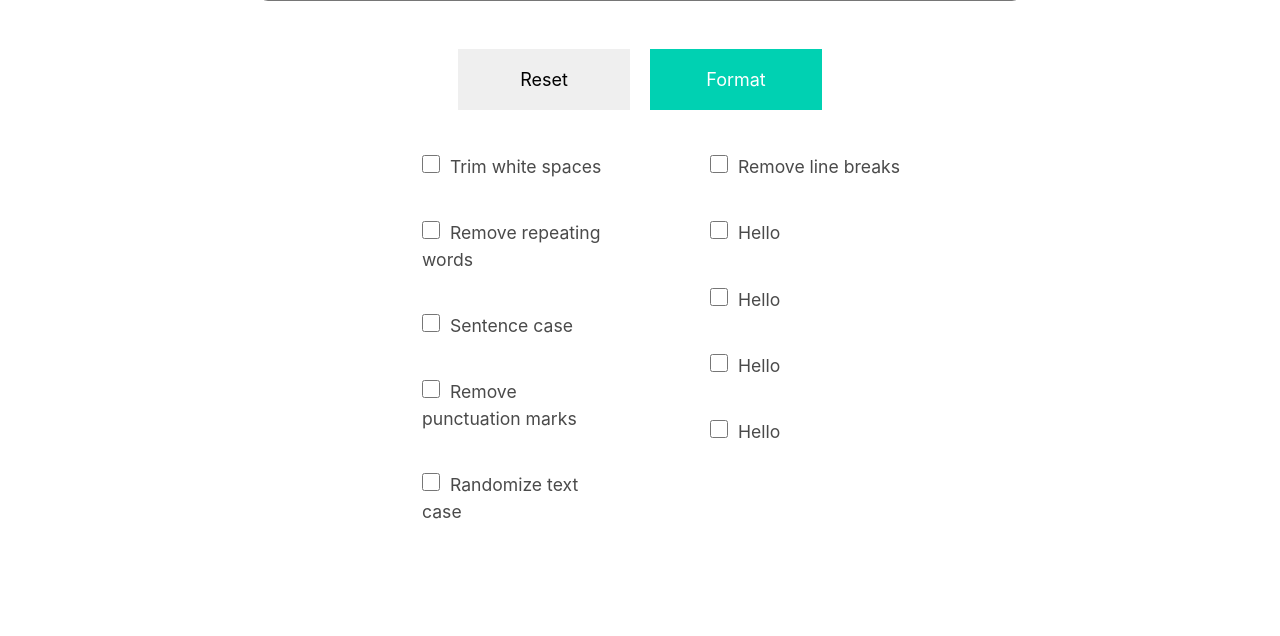
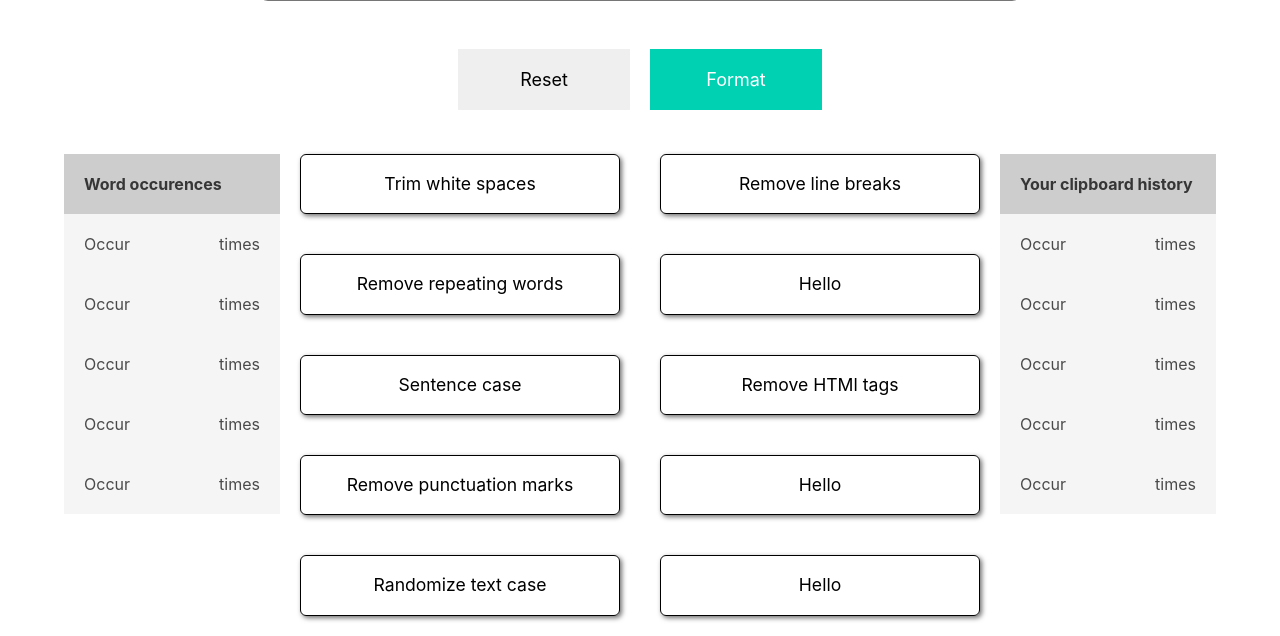
Before and after one commit to prajvalchavan99/TheSite, a Django app: page /texty/ in a window 1280 px wide. Shown: the part 948-1584 px from the top of the page. Before the commit the page ends 1467 px from the top, so only its background shows below. Run offline with Django 4.2, Linux system fonts and the light colour scheme; some libraries are stand-ins or nearby versions.

Commit message:
UI updates

```diff
--- a/texty/static/css/main.css
+++ b/texty/static/css/main.css
@@ -169,13 +169,12 @@ nav {
 .extraoptions{
     display: flex;
     margin: 0 auto;
-    width: 45%;
+    width: 90%;
     justify-content: center;
 }
 
 .extraoptions>div{
     width: 100%;
-    padding-left: 50px;
 }
 
 .extraoptionelements{
@@ -208,3 +207,90 @@ nav {
     font-size: 18px;
     width: 90%;
 }
+
+.custom-checkbox-input {
+    display: none;
+}
+
+.custom-checkbox{
+    width: 100%;
+}
+
+.custom-checkbox span{
+    width: 20rem;
+    display: block;
+    text-align: center;
+    border-radius: 6px;
+    margin: 0 auto;
+    color: black;
+}
+
+.custom-checkbox-text {
+    padding: 1rem;
+    color: black;
+    cursor: pointer;
+    user-select: none;
+    border: 1px solid;
+    -webkit-box-shadow: 2px 2px 5px 0px rgba(112,112,112,1);
+    -moz-box-shadow: 2px 2px 5px 0px rgba(112,112,112,1);
+    box-shadow: 2px 2px 5px 0px rgba(112,112,112,1);
+}
+
+.custom-checkbox-input:checked ~ .custom-checkbox-text {
+    border: 2px solid #00d1b2;
+    color: #00d1b2;
+    -webkit-box-shadow: 2px 2px 5px 0px #00d1b2;
+    -moz-box-shadow: 2px 2px 5px 0px #00d1b2;
+    box-shadow: 2px 2px 5px 0px #00d1b2;
+}
+
+.textcomparediv{
+    border: 1px solid;
+    width: 100%;
+    margin: 10px;
+    min-height: 500px;
+    border-radius: 10px;
+    padding: 10px;
+}
+
+.textcomparediv[placeholder]:empty:before {
+    content: attr(placeholder);
+    color: #555;
+}
+
+.sidetable{
+    width: 100%;
+    border-spacing: 20px;
+    margin-top: 20px;
+    border-radius: 10px;
+    border-style: hidden;
+}
+.sidetable th{
+    background-color: rgb(205, 205, 205);
+    padding: 20px;
+}
+.sidetable td{
+    padding: 20px;
+    background-color: rgb(245, 245, 245);
+}
+.sidetable td:nth-child(2){
+    text-align: right;
+}
+
+.formatbuttonscompare{
+    display: flex;
+    width: 1273px;
+    margin: 0 auto;
+    justify-content: space-around;
+}
+.formatbuttonscompare>div{
+    width: 25%;
+    text-align: center;
+}
+
+.formatbuttonscompare button{
+    padding: 20px;
+    border: none;
+    font-size: 18px;
+    width: 90%;
+}
--- a/texty/templates/index.html
+++ b/texty/templates/index.html
@@ -76,17 +76,120 @@
 <br>
 <div class="extraoptions">
   <div>
-    <div class="extraoptionelements"><label for="Hello"><input type="checkbox" name="" id="">&nbsp;&nbsp;Trim white spaces</label></div>
-    <div class="extraoptionelements"><label for="Hello"><input type="checkbox" name="" id="">&nbsp;&nbsp;Remove repeating words</label></div>
-    <div class="extraoptionelements"><label for="Hello"><input type="checkbox" name="" id="">&nbsp;&nbsp;Sentence case</label></div>
-    <div class="extraoptionelements"><label for="Hello"><input type="checkbox" name="" id="">&nbsp;&nbsp;Remove punctuation marks</label></div>
-    <div class="extraoptionelements"><label for="Hello"><input type="checkbox" name="" id="">&nbsp;&nbsp;Randomize text case</label></div>
+    <table class="sidetable">
+      <tr>
+        <th colspan="2">Word occurences</th>
+      </tr>
+      <tr>
+        <td>Occur</td>
+        <td>times</td>
+      </tr>
+      <tr>
+        <td>Occur</td>
+        <td>times</td>
+      </tr>
+      <tr>
+        <td>Occur</td>
+        <td>times</td>
+      </tr>
+      <tr>
+        <td>Occur</td>
+        <td>times</td>
+      </tr>
+      <tr>
+        <td>Occur</td>
+        <td>times</td>
+      </tr>
+    </table>
   </div>
   <div>
-    <div class="extraoptionelements"><label for="Hello"><input type="checkbox" name="" id="">&nbsp;&nbsp;Remove line breaks</label></div>
-    <div class="extraoptionelements"><label for="Hello"><input type="checkbox" name="" id="">&nbsp;&nbsp;Hello</label></div>
-    <div class="extraoptionelements"><label for="Hello"><input type="checkbox" name="" id="">&nbsp;&nbsp;Hello</label></div>
-    <div class="extraoptionelements"><label for="Hello"><input type="checkbox" name="" id="">&nbsp;&nbsp;Hello</label></div>
-    <div class="extraoptionelements"><label for="Hello"><input type="checkbox" name="" id="">&nbsp;&nbsp;Hello</label></div>
+    <div class="extraoptionelements">
+      <label class="custom-checkbox">
+        <input class="custom-checkbox-input" name="alarm" value="True" type="checkbox">
+        <span class="custom-checkbox-text">Trim white spaces</span>
+      </label>
+    </div>
+    <div class="extraoptionelements">
+      <label class="custom-checkbox">
+        <input class="custom-checkbox-input" name="alarm" value="True" type="checkbox">
+        <span class="custom-checkbox-text">Remove repeating words</span>
+      </label>
+    </div>
+    <div class="extraoptionelements">
+      <label class="custom-checkbox">
+        <input class="custom-checkbox-input" name="alarm" value="True" type="checkbox">
+        <span class="custom-checkbox-text">Sentence case</span>
+      </label>
+    </div>
+    <div class="extraoptionelements">
+      <label class="custom-checkbox">
+        <input class="custom-checkbox-input" name="alarm" value="True" type="checkbox">
+        <span class="custom-checkbox-text">Remove punctuation marks</span>
+      </label>
+    </div>
+    <div class="extraoptionelements">
+      <label class="custom-checkbox">
+        <input class="custom-checkbox-input" name="alarm" value="True" type="checkbox">
+        <span class="custom-checkbox-text">Randomize text case</span>
+      </label>
+    </div>
+  </div>
+  <div>
+    <div class="extraoptionelements">
+      <label class="custom-checkbox">
+        <input class="custom-checkbox-input" name="alarm" value="True" type="checkbox">
+        <span class="custom-checkbox-text">Remove line breaks</span>
+      </label>
+    </div>
+    <div class="extraoptionelements">
+      <label class="custom-checkbox">
+        <input class="custom-checkbox-input" name="alarm" value="True" type="checkbox">
+        <span class="custom-checkbox-text">Hello</span>
+      </label>
+    </div>
+    <div class="extraoptionelements">
+      <label class="custom-checkbox">
+        <input class="custom-checkbox-input" name="alarm" value="True" type="checkbox">
+        <span class="custom-checkbox-text">Remove HTMl tags
+    </div>
+    <div class="extraoptionelements">
+      <label class="custom-checkbox">
+        <input class="custom-checkbox-input" name="alarm" value="True" type="checkbox">
+        <span class="custom-checkbox-text">Hello</span>
+      </label>
+    </div>
+    <div class="extraoptionelements">
+      <label class="custom-checkbox">
+        <input class="custom-checkbox-input" name="alarm" value="True" type="checkbox">
+        <span class="custom-checkbox-text">Hello</span>
+      </label>
+    </div>
+  </div>
+  <div>
+    <table class="sidetable">
+      <tr>
+        <th colspan="2">Your clipboard history</th>
+      </tr>
+      <tr>
+        <td>Occur</td>
+        <td>times</td>
+      </tr>
+      <tr>
+        <td>Occur</td>
+        <td>times</td>
+      </tr>
+      <tr>
+        <td>Occur</td>
+        <td>times</td>
+      </tr>
+      <tr>
+        <td>Occur</td>
+        <td>times</td>
+      </tr>
+      <tr>
+        <td>Occur</td>
+        <td>times</td>
+      </tr>
+    </table>
   </div>
 </div>
```
Also changed, not shown: texty/templates/textcompare.html (+17 -4 lines).
